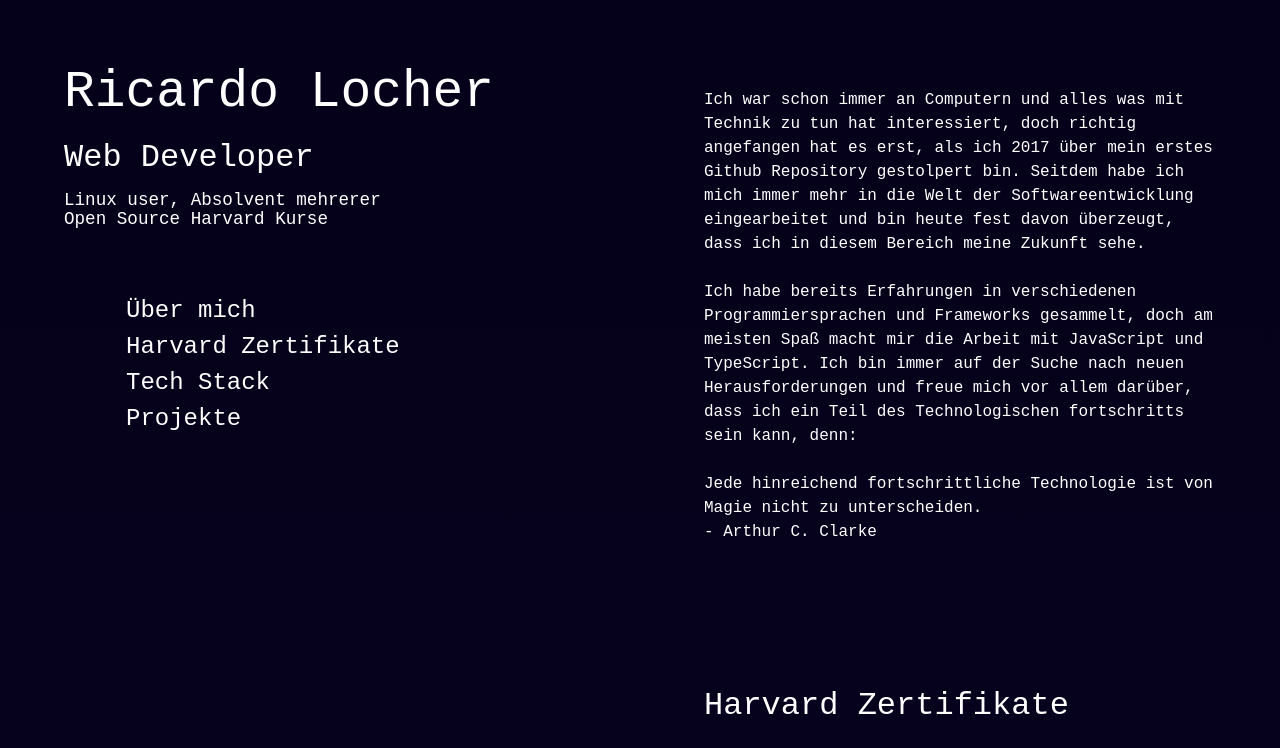
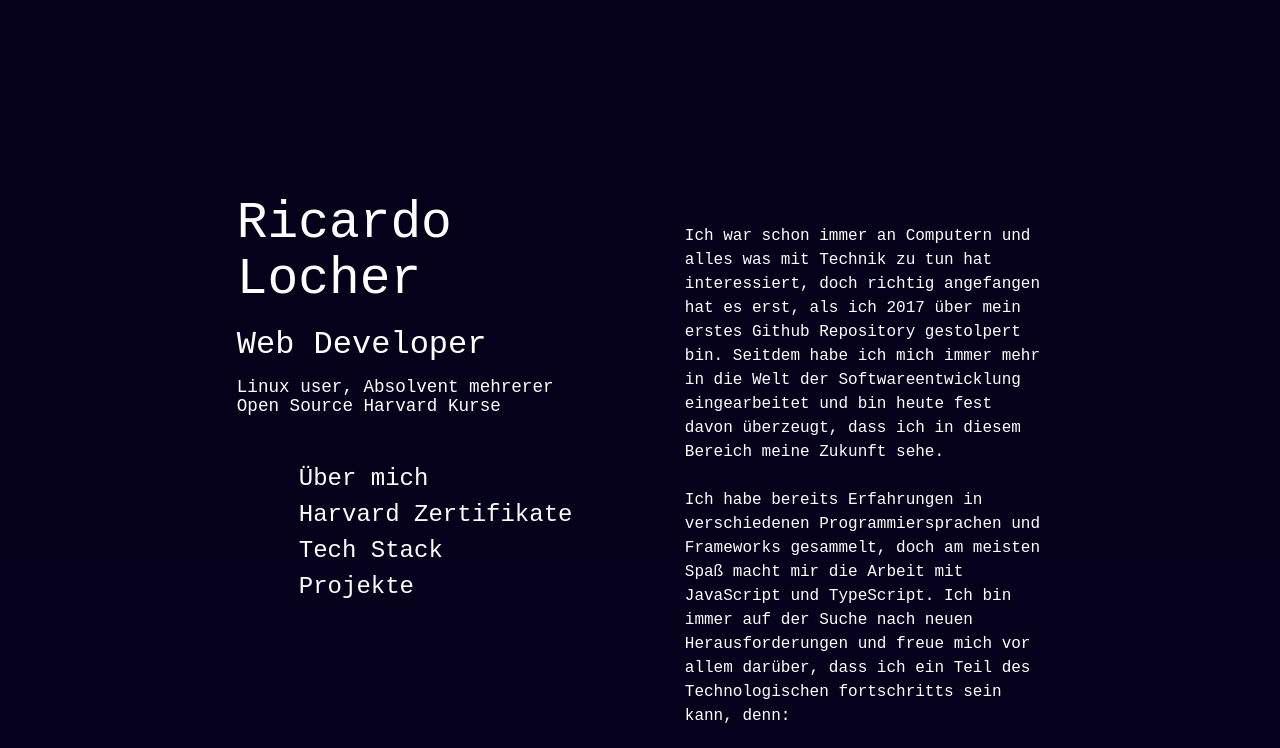
Before and after one commit to RicardoLocher/portfolio, a React (Vite) app: page / in a window 1280 px wide. Shown: the top 748 px of the page. Built offline with nearby package versions, Linux system fonts and the light colour scheme.

Commit message:
Update CSS styles for various components, placed the two main containers in the middle

```diff
--- a/src/components/Projects/Projects.css
+++ b/src/components/Projects/Projects.css
@@ -7,6 +7,7 @@
     margin: 25px;
     margin: 10%;
     font-family: monospace;
+    margin-top: 200px;
 }
 
 .projectsHeading {
--- a/src/components/Tech Stack/TechStack.css
+++ b/src/components/Tech Stack/TechStack.css
@@ -4,7 +4,7 @@
     justify-content: center;
     align-items: center;
     width: 80%;
-    margin: 25px;
+    margin-top: 200px;
     margin: 10%;
     font-family: monospace;
 }
--- a/src/components/about/about.css
+++ b/src/components/about/about.css
@@ -2,8 +2,9 @@
     display: flex;
     flex-direction: column;
     width: fit-content;
-    margin: 25px;
     margin: 10%;
+    margin-top: 200px;
+    margin-bottom: 200px;
     height: fit-content;
     font-family: monospace;
 }
--- a/src/components/certificates/Certificates.tsx
+++ b/src/components/certificates/Certificates.tsx
@@ -6,7 +6,7 @@ export function Certificates() {
   return (
     <div className='certContainer'>
       <span className='certHeading'>Harvard Zertifikate<br/></span>
-      <Accordion style={{margin: '10px'}} data-bs-theme="dark" defaultActiveKey="0" className='sec' id='certificates'>
+      <Accordion style={{margin: '10px', marginBottom: '200px'}} data-bs-theme="dark" defaultActiveKey="0" className='sec' id='certificates'>
       <Accordion.Item eventKey='0'>
         <Accordion.Header>cs50x</Accordion.Header>
         <Accordion.Body style={{backgroundColor: '#212121', color: '#fff'}}>
--- a/src/components/certificates/certificates.css
+++ b/src/components/certificates/certificates.css
@@ -13,6 +13,7 @@
     font-size: 2em;
     margin: 10px 0;
     text-align: left;
+    margin-top: 100px;
 }
 
 .certLink{
--- a/src/index.css
+++ b/src/index.css
@@ -79,20 +79,22 @@ button:focus-visible {
 .customRow {
   display: flex;
   flex-direction: row;
+  justify-content: center;
   width: 100%;
 }
 
 .stickyDiv{
   position: fixed;
-  width: 50vw;
+  width: 35vw;
   align-items: center;
+  margin-top: 150px;
 }
 
 .hauptInfo {
   display: flex;
   flex-direction: column;
   align-items: center;
-  width: 50vw;
+  width: 35vw;
   justify-content: first baseline;
   color: #fff;
 }
@@ -102,7 +104,7 @@ button:focus-visible {
   flex-direction: column;
   align-items: center;
   justify-content: first baseline;
-  width: 50vw;
+  width: 35vw;
   height: fit-content;
   color: #fff;
   font-family: monospace;
```
Also changed, not shown: src/main.tsx (indentation only).
